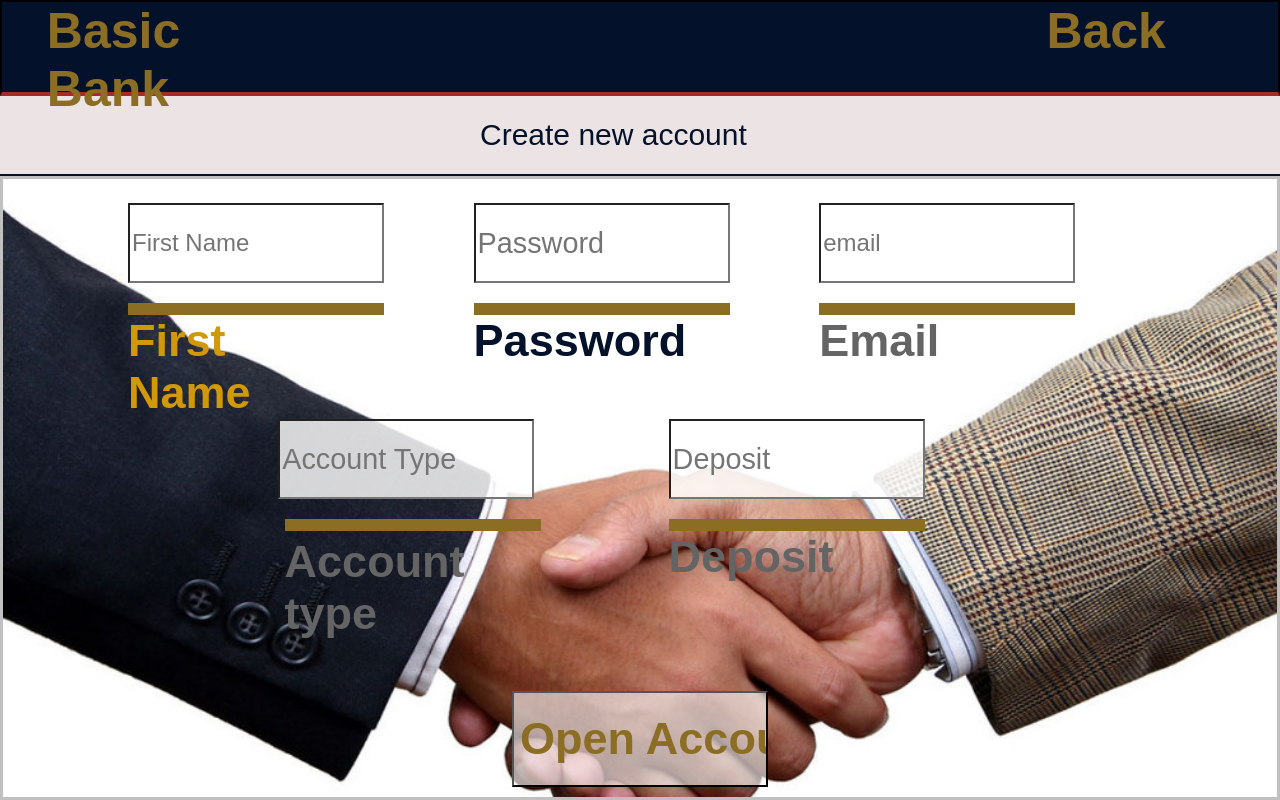
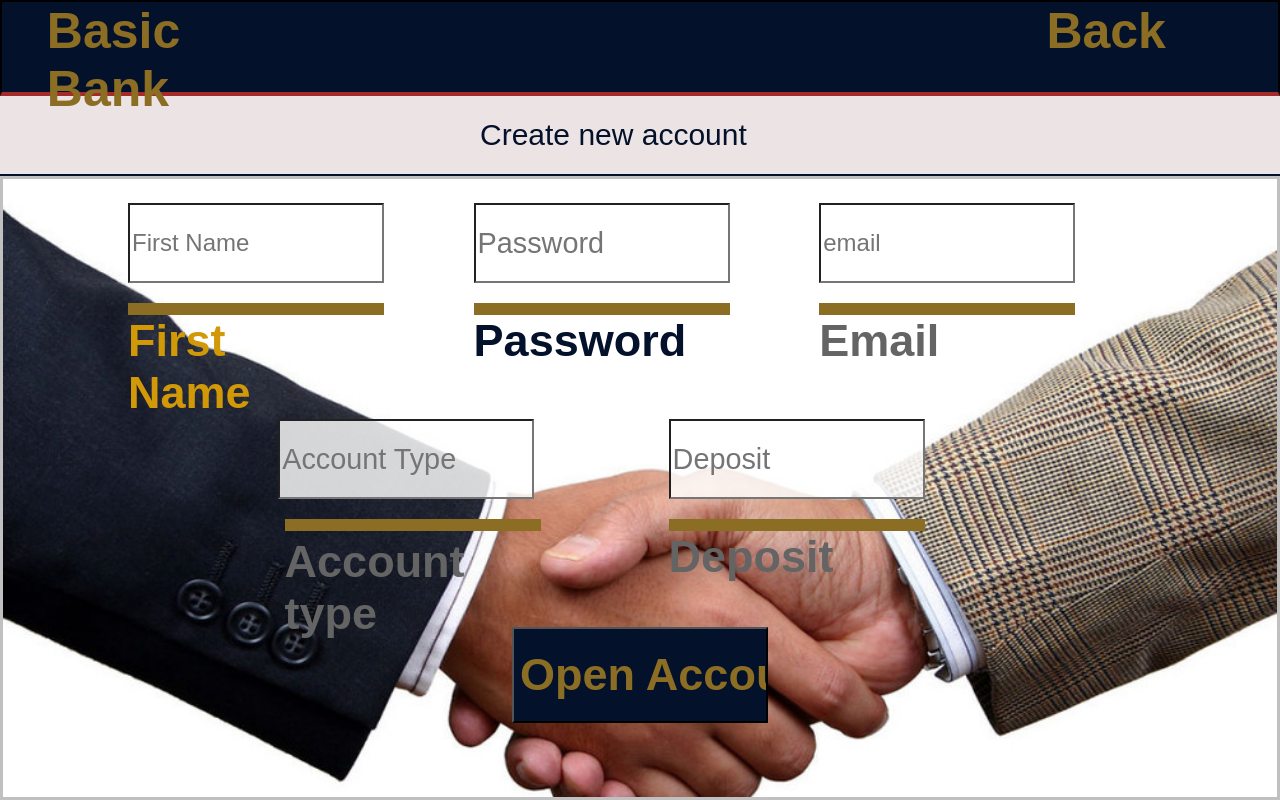
Before and after one commit to cyberstizz/basicbank, a React (Create React App) app: page /create in a window 1280 px wide. Built offline with nearby package versions, Linux system fonts and the light colour scheme.

Commit message:
changed color of create account button

```diff
--- a/src/components/Accounts.css
+++ b/src/components/Accounts.css
@@ -156,8 +156,8 @@ margin-top: 2vh; */
     font-size: 45px;
     font-weight: 900;
     color:rgb(139, 110, 35);
-    background-color: rgba(255, 255, 255, 0.609);
-    margin-top: 4vh;
+    background-color: rgb(3, 17, 42);
+    margin-top: -4vh;
 }
 
 .firstNameBlock{
```
